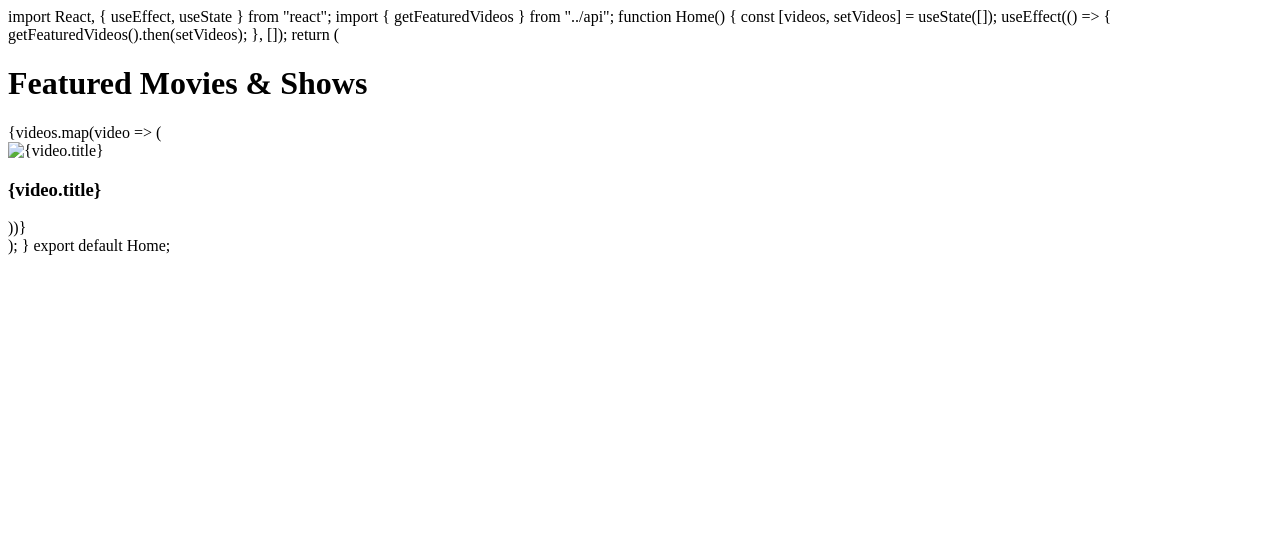
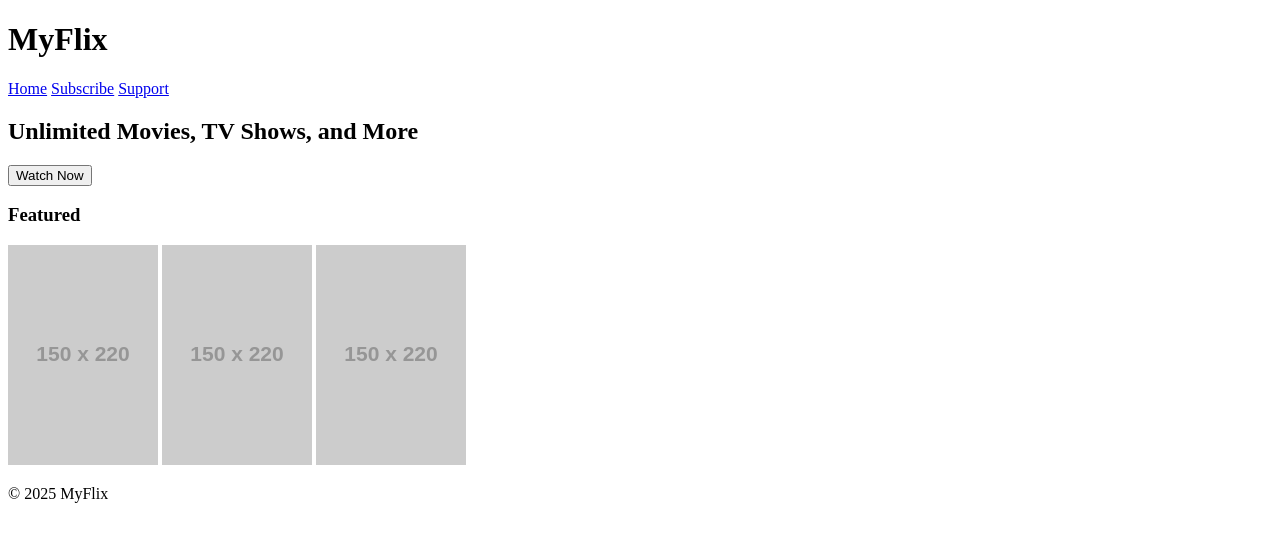
Before and after one commit to nicefrancis145-sudo/niceflix, a plain HTML site: page index.html in a window 1280 px wide. Drawn offline with Linux system fonts and the light colour scheme; placeholder pictures from the web are drawn by us.

Commit message:
Update index.html

```diff
--- a/index.html
+++ b/index.html
@@ -1,26 +1,38 @@
-import React, { useEffect, useState } from "react";
-import { getFeaturedVideos } from "../api";
 
-function Home() {
-  const [videos, setVideos] = useState([]);
+<!DOCTYPE html>
+<html lang="en">
+<head>
+  <meta charset="UTF-8" />
+  <meta name="viewport" content="width=device-width, initial-scale=1.0"/>
+  <title>MyFlix - Home</title>
+  <link rel="stylesheet" href="style.css"/>
+</head>
+<body>
+  <header>
+    <h1>MyFlix</h1>
+    <nav>
+      <a href="index.html">Home</a>
+      <a href="subscribe.html">Subscribe</a>
+      <a href="support.html">Support</a>
+    </nav>
+  </header>
 
-  useEffect(() => {
-    getFeaturedVideos().then(setVideos);
-  }, []);
+  <section class="hero">
+    <h2>Unlimited Movies, TV Shows, and More</h2>
+    <button onclick="location.href='watch.html'">Watch Now</button>
+  </section>
 
-  return (
-    <div>
-      <h1>Featured Movies & Shows</h1>
-      <div className="video-grid">
-        {videos.map(video => (
-          <div key={video._id} className="video-card">
-            <img src={video.thumbnailUrl} alt={video.title} />
-            <h3>{video.title}</h3>
-          </div>
-        ))}
-      </div>
+  <section class="featured">
+    <h3>Featured</h3>
+    <div class="movie-row">
+      <img src="https://via.placeholder.com/150x220?text=Movie+1" />
+      <img src="https://via.placeholder.com/150x220?text=Movie+2" />
+      <img src="https://via.placeholder.com/150x220?text=Movie+3" />
     </div>
-  );
-}
+  </section>
 
-export default Home;
+  <footer>
+    <p>&copy; 2025 MyFlix</p>
+  </footer>
+</body>
+</html>
```
